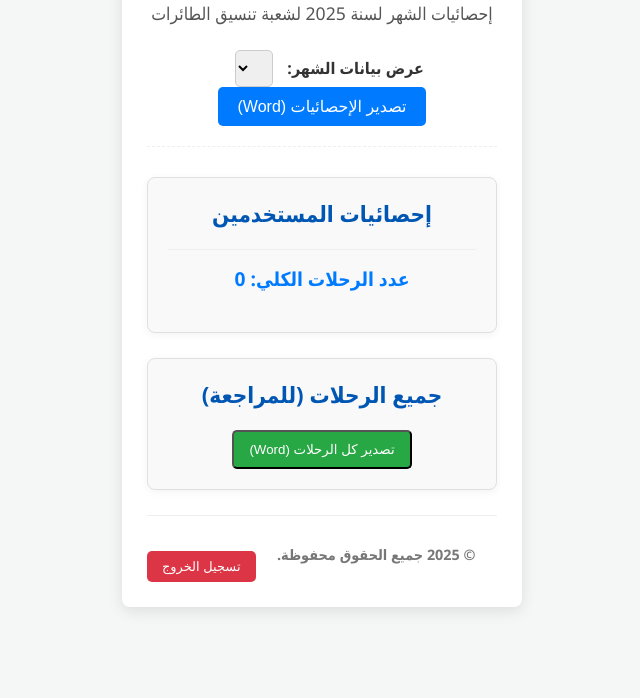
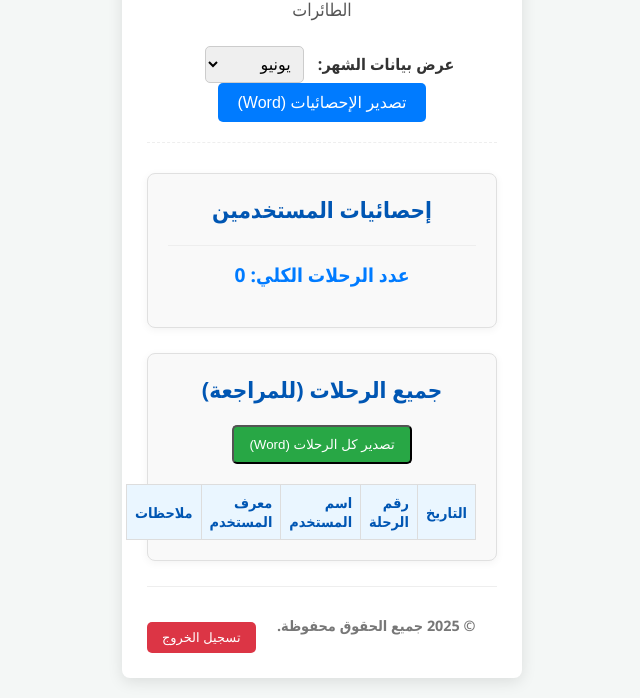
Before and after one commit to Najaf-Airport/Alpha3, a plain HTML site: page admin.html in a window 1280 px wide. Shown: the part 145-843 px from the top of the page, without its empty margins (318-958 px from the left). Before the commit the page ends 800 px from the top, so only its background shows below. Drawn offline with Linux system fonts and the light colour scheme; files that its build step writes are made by us from their sources.

Commit message:
Update admin.html

```diff
--- a/admin.html
+++ b/admin.html
@@ -5,7 +5,8 @@
     <meta name="viewport" content="width=device-width, initial-scale=1.0">
     <title>لوحة التحكم - المسؤول</title>
     <link rel="stylesheet" href="css/style.css">
-    <link rel="stylesheet" href="css/admin.css"> </head>
+    <link rel="stylesheet" href="css/admin.css">
+</head>
 <body>
     <div class="container">
         <header>
@@ -33,7 +34,20 @@
                 <button id="exportAllFlightsBtn">تصدير كل الرحلات (Word)</button>
                 <p id="noAllFlights" style="text-align: center; color: #777; display: none;">لا توجد رحلات لعرضها.</p>
                 <div id="allFlightsTable">
-                    </div>
+                    <table>
+                        <thead>
+                            <tr>
+                                <th>التاريخ</th>
+                                <th>رقم الرحلة</th>
+                                <th>اسم المستخدم</th>
+                                <th>معرف المستخدم</th>
+                                <th>ملاحظات</th>
+                            </tr>
+                        </thead>
+                        <tbody id="allFlightsTableBody">
+                            </tbody>
+                    </table>
+                </div>
             </section>
         </main>
 
@@ -43,14 +57,35 @@
         </footer>
     </div>
 
-    <script src="https://www.gstatic.com/firebasejs/9.6.0/firebase-app-compat.js"></script>
-    <script src="https://www.gstatic.com/firebasejs/9.6.0/firebase-auth-compat.js"></script>
-    <script src="https://www.gstatic.com/firebasejs/9.6.0/firebase-firestore-compat.js"></script>
-    <script src="js/firebase-init.js"></script>
-    <script src="js/admin.js"></script>
+    <script type="module" src="js/firebase-init.js"></script>
+
+    <script type="module" src="js/admin.js"></script>
+
     <script>
+        // هذا السكربت الصغير يمكن أن يبقى هنا أو ينقل إلى ملف JS منفصل إذا أردت
         document.getElementById('currentYearAdmin').textContent = new Date().getFullYear();
         document.getElementById('currentYearFooter').textContent = new Date().getFullYear();
+
+        // تعبئة قائمة الشهور (يمكن أن يكون في admin.js أيضاً)
+        const monthSelect = document.getElementById('monthSelect');
+        const currentMonthNameSpan = document.getElementById('currentMonthName');
+        const months = ["يناير", "فبراير", "مارس", "أبريل", "مايو", "يونيو", "يوليو", "أغسطس", "سبتمبر", "أكتوبر", "نوفمبر", "ديسمبر"];
+        const currentMonthIndex = new Date().getMonth();
+
+        if (monthSelect && currentMonthNameSpan) { // التأكد من وجود العناصر
+            for (let i = 0; i < months.length; i++) {
+                const option = document.createElement('option');
+                option.value = i + 1; // الشهور تبدأ من 1 في Firebase
+                option.textContent = months[i];
+                monthSelect.appendChild(option);
+            }
+            monthSelect.value = currentMonthIndex + 1; // تحديد الشهر الحالي
+            currentMonthNameSpan.textContent = months[currentMonthIndex]; // تحديث اسم الشهر في العنوان
+
+            monthSelect.addEventListener('change', () => {
+                currentMonthNameSpan.textContent = months[parseInt(monthSelect.value) - 1];
+            });
+        }
     </script>
-</body>
+    </body>
 </html>
```
